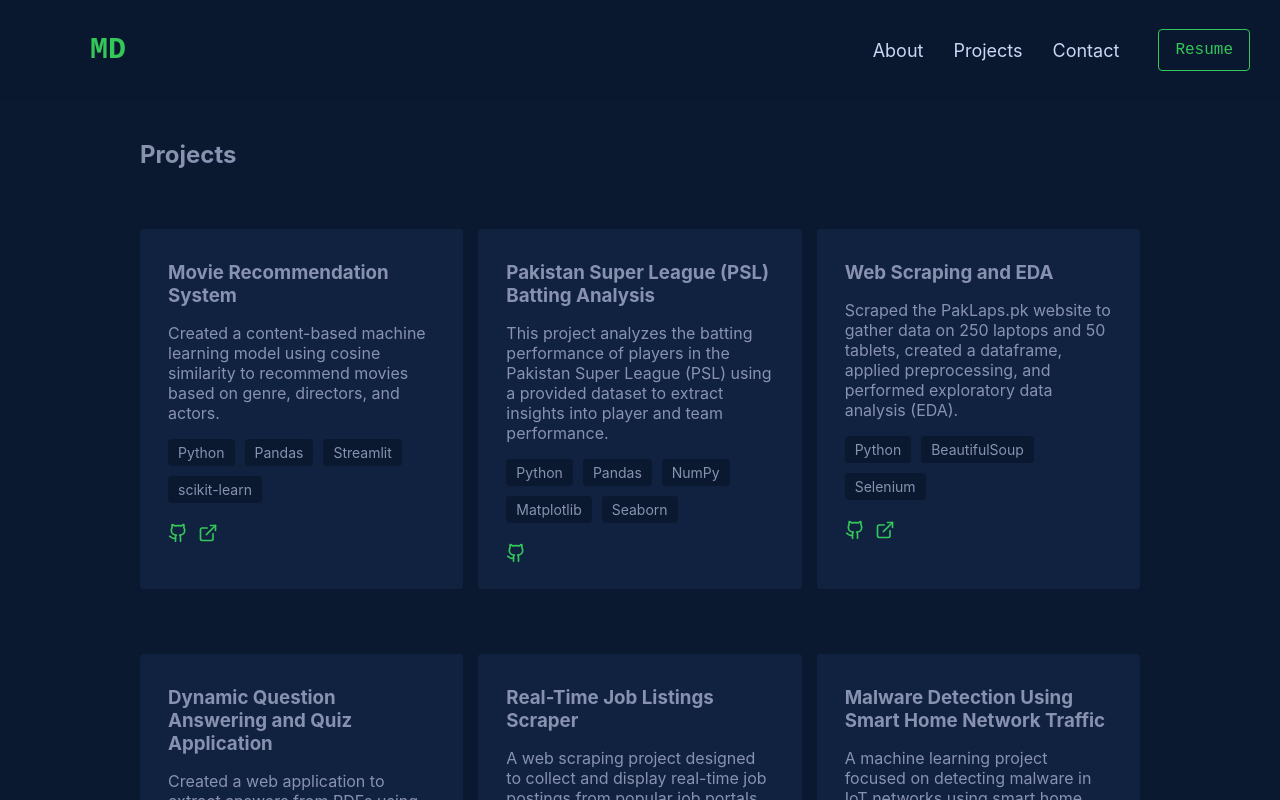
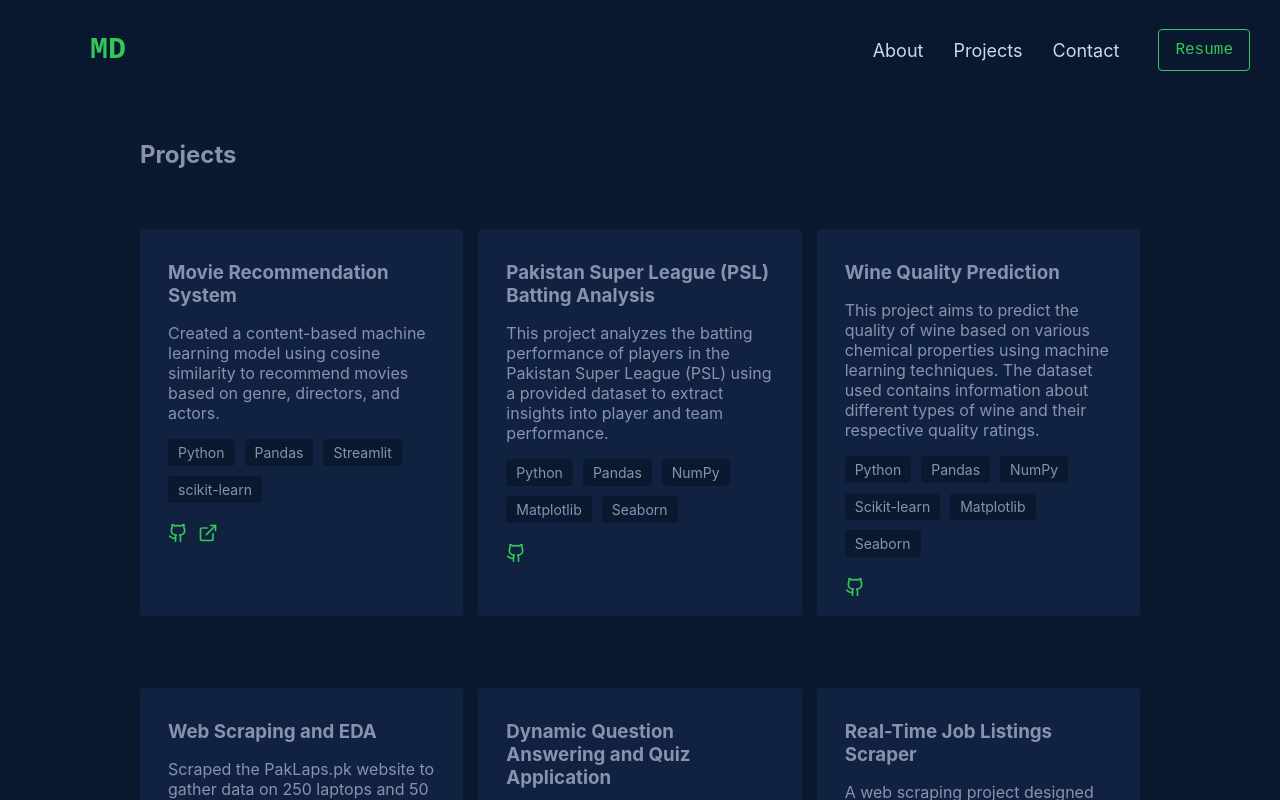
Before and after one commit to Dawood-Imran/portfolio, a React (Create React App) app: page /projects in a window 1280 px wide. Shown: the top 800 px of the page. Built offline with nearby package versions, Linux system fonts and the light colour scheme.

Commit message:
Adding Wine Quality project

```diff
--- a/src/components/Home.js
+++ b/src/components/Home.js
@@ -38,7 +38,7 @@
           <a href="https://www.instagram.com/m.daud_09/?igsh=MTV3M210YnFidHE5aQ%3D%3D" target="_blank" rel="noopener noreferrer">
             <FaInstagram size={24} color="#E1306C"/>
           </a>
-          <a href="https://www.facebook.com/yourusername" target="_blank" rel="noopener noreferrer">
+          <a href="https://www.facebook.com/people/Daud-Imran/pfbid0SUM7RqrfmhdbZjqJc5Fcy1hoC3a6qS4w3stu6g5SMxYRiVKVnqE6cFMDJkYqq8Hgl/?rdid=bGjtQMV0EGG1VfKj&share_url=https%3A%2F%2Fwww.facebook.com%2Fshare%2F1AxtVHakur%2F" target="_blank" rel="noopener noreferrer">
             <FaFacebook size={24} color="#1877F2" />
           </a>
         </div>
--- a/src/components/Projects.js
+++ b/src/components/Projects.js
@@ -3,6 +3,7 @@
 import './styles/Projects.css';
 import img from '../assets/images/sample.jpg';
 import psl from '../assets/images/psl.png';
+import wine from '../assets/images/image.png';
 
 const projects = [
   {
@@ -30,6 +31,20 @@
       "Visualized key findings using bar plots, scatter plots, and histograms."
     ],
     "image": psl  // Replace with path to your image file
+  },
+  {
+    "title": "Wine Quality Prediction",
+    "description": "This project aims to predict the quality of wine based on various chemical properties using machine learning techniques. The dataset used contains information about different types of wine and their respective quality ratings.",
+    "tech": ["Python", "Pandas", "NumPy", "Scikit-learn", "Matplotlib", "Seaborn"],
+    "github": "https://github.com/Dawood-Imran/wine-quality-prediction",
+    "live": null,
+    "keyHighlights": [
+      "Preprocessed the dataset to handle missing values and normalize features.",
+      "Implemented various machine learning models including Linear Regression, Decision Trees, and Random Forests.",
+      "Evaluated model performance using metrics such as accuracy, precision, recall, and F1-score.",
+      "Visualized the distribution of wine quality and the relationship between chemical properties and quality using various plots."
+    ],
+    "image": wine
   },
   {
     title: "Web Scraping and EDA",
```
Also changed, not shown: src/assets/images/image.png (added).
